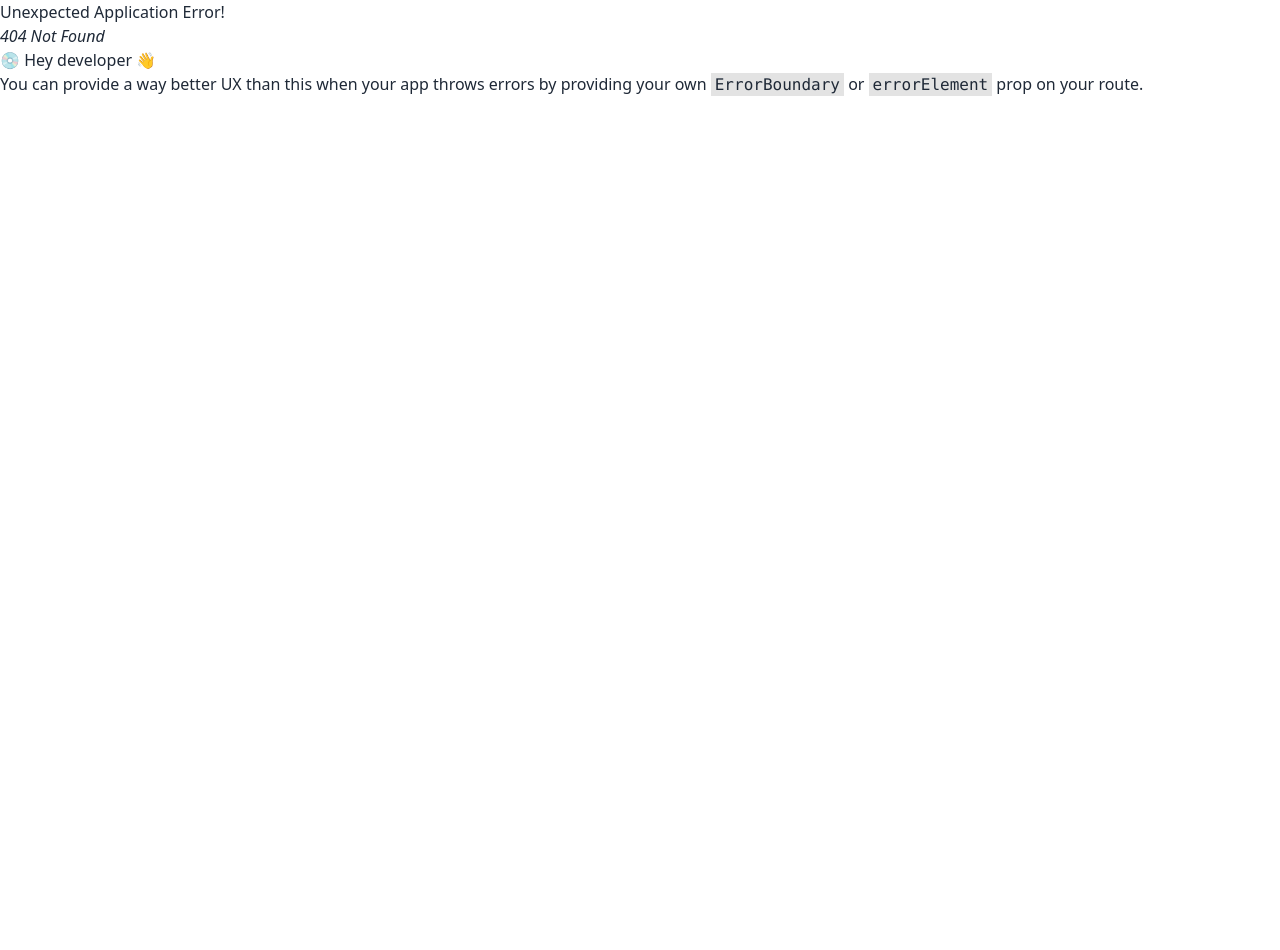
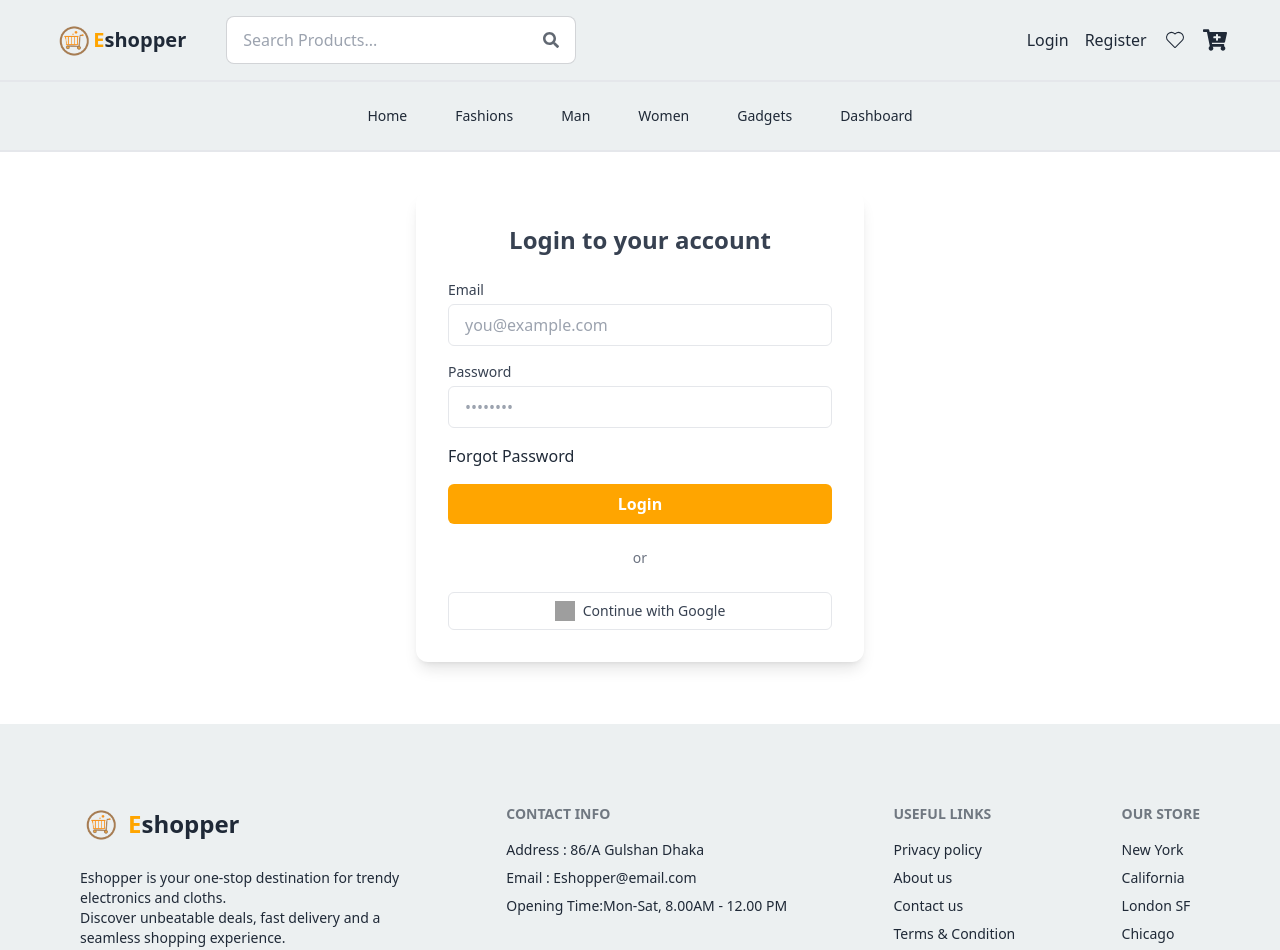
Before and after one commit to Jahid458/Eshopper-client, a React (Vite) app: page /login in a window 1280 px wide. Before the commit this address had no page. Shown: the top 950 px of the page. Before the commit the page ends 800 px from the top, so only its background shows below. Built offline with nearby package versions, Linux system fonts and the light colour scheme; grey boxes are pictures that could not be loaded.

Commit message:
login page

```diff
--- a/src/pages/Footer/Footer.jsx
+++ b/src/pages/Footer/Footer.jsx
@@ -39,10 +39,9 @@ const Footer = () => {
         {/* Contact Info */}
         <nav>
           <h6 className="footer-title">Contact Info</h6>
-          <p className="text-sm font-bold">Address : 86/A Gulshan Dhaka</p>
-          <p className="text-sm font-bold">Email : Eshopper@email.com</p>
-          <p className="text-sm font-bold">Opening Time:</p>
-          <span className="text-primary font-bold">Mon-Sat, 8.00AM - 12.00 PM</span>
+          <p className="text-sm ">Address : 86/A Gulshan Dhaka</p>
+          <p className="text-sm ">Email : Eshopper@email.com</p>
+          <p className="text-sm ">Opening Time:Mon-Sat, 8.00AM - 12.00 PM</p>
         </nav>
 
         {/* Useful Links */}
--- /dev/null
+++ b/src/pages/Login/Login.jsx
@@ -0,0 +1,59 @@
+import React from 'react';
+
+export const Login = () => {
+  return (
+    <div className="flex items-center justify-center mt-10">
+      <div className="w-full max-w-md p-8 space-y-6 bg-white rounded-xl shadow-lg">
+        <h2 className="text-2xl font-bold text-center text-gray-700">
+          Login to your account
+        </h2>
+
+        <form className="space-y-4">
+          <div>
+            <label className="block mb-1 text-sm font-medium text-gray-700">Email</label>
+            <input
+              type="email"
+              className="w-full px-4 py-2 border rounded-md focus:outline-none focus:ring-2 focus:ring-orange-500"
+              placeholder="you@example.com"
+              required
+            />
+          </div>
+
+          <div>
+            <label className="block mb-1 text-sm font-medium text-gray-700">Password</label>
+            <input
+              type="password"
+              className="w-full px-4 py-2 border rounded-md focus:outline-none focus:ring-2 focus:ring-orange-500"
+              placeholder="••••••••"
+              required
+            />
+          </div>
+          <span className='block mt-2'>Forgot Password</span>
+
+          <button
+            type="submit"
+            className="w-full py-2 font-semibold text-white bg-primary rounded-md hover:bg-orange-500 transition"
+          >
+            Login
+          </button>
+        </form>
+
+        <div className="flex items-center justify-center">
+          <span className="text-sm text-gray-500">or</span>
+        </div>
+
+        <button
+          className="w-full flex items-center justify-center gap-2 py-2 border rounded-md hover:bg-gray-100 transition"
+          onClick={() => alert('Google login triggered')}
+        >
+          <img
+            src="https://www.svgrepo.com/show/475656/google-color.svg"
+            alt="Google"
+            className="w-5 h-5"
+          />
+          <span className="text-sm text-gray-700 font-medium">Continue with Google</span>
+        </button>
+      </div>
+    </div>
+  );
+};
```
Also changed, not shown: src/Routes/routes.jsx (+7 -0 lines).
